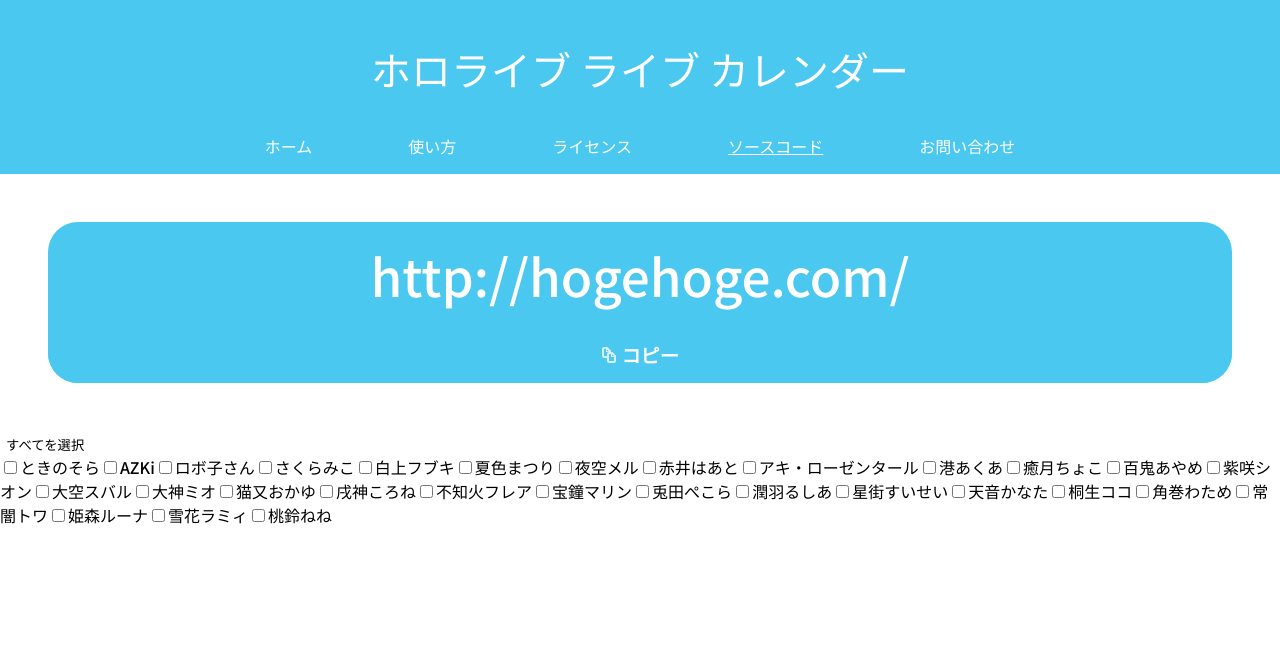
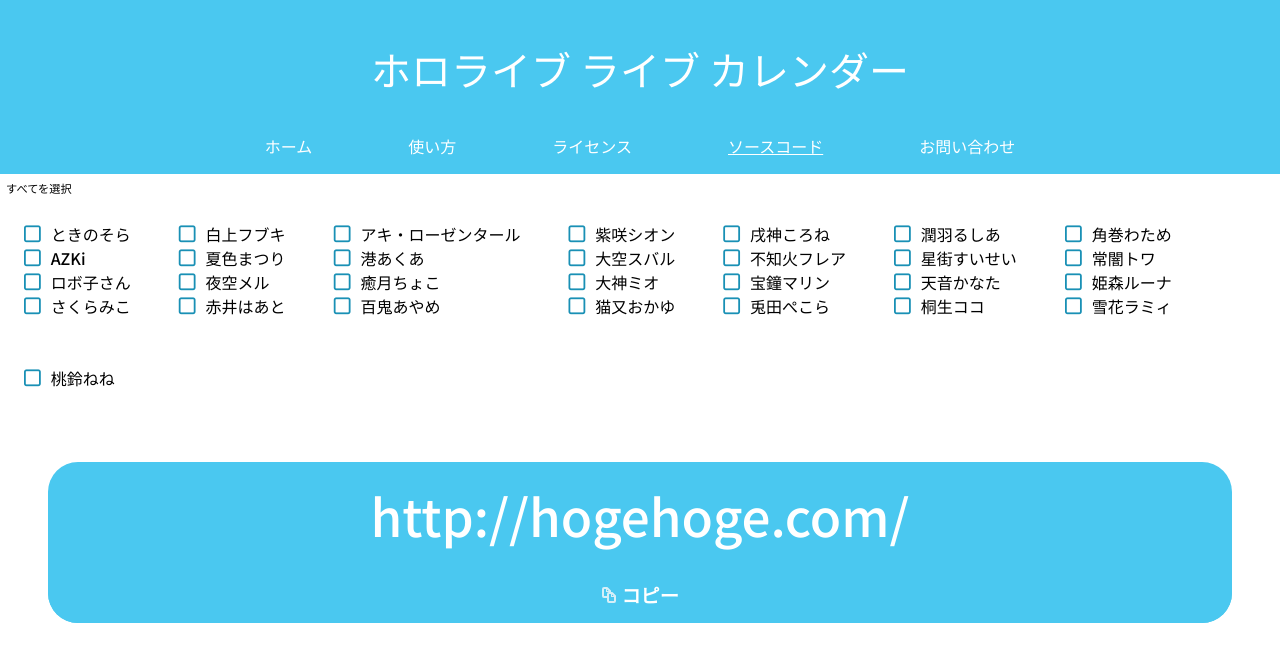
Before and after one commit to isabella232/page, a React (Create React App) app in the folder holo-live-calendar/: page / in a window 1280 px wide. Shown: the top 662 px of the page. Built offline with nearby package versions, Linux system fonts and the light colour scheme.

Commit message:
スタイルの調整

```diff
--- a/holo-live-calendar/src/CreateURL.tsx
+++ b/holo-live-calendar/src/CreateURL.tsx
@@ -87,16 +87,26 @@
    * 各チェックボックスを作成する。
    */
   createCheckBox() {
-    const checkbox = []
-    for(let i = 0; getAllLength() > i; ++i){
-      const name = getIdolData(i)
+    let checkbox = []
+    const slicedCheckbox = []
+    const maxLength = getAllLength()
+    for(let i = 1; maxLength >= i; ++i){
+      const name = getIdolData(i-1)
       checkbox.push(
-        <span>
-          <input type="checkbox" checked={this.state.idols[i]} onChange={this.opURL} data-name={name?.urlName} />{name?.name}
-        </span>
+        <div>
+          <input id={`box${i}`} type="checkbox" checked={this.state.idols[i-1]} onChange={this.opURL} data-name={name?.urlName} />
+          <label htmlFor={`box${i}`}>{name?.name}</label>
+        </div>
       )
+      if(i % 4 == 0 || i === maxLength){
+        slicedCheckbox.push(
+        <div className="checkIdol">
+          {checkbox}
+        </div>)
+        checkbox = []
+      }
     }
-    return checkbox
+    return slicedCheckbox
   }
 
   /**
@@ -123,6 +133,12 @@
   render(){
     return (
       <div>
+        <div className="allSelect">
+          <button onClick={this.allChecks}>
+            {this.state.isAllChecked ? "すべての選択を解除" : "すべてを選択"}
+          </button>
+        </div>
+        {this.createCheckBox()}
         <div className="urlAndCopy">
           <div className="generatedUrl">
             <code>{this.state.url}</code>
@@ -136,12 +152,6 @@
             </CopyToClipBoard>
           </div>
         </div>
-        <div>
-          <button onClick={this.allChecks}>
-            {this.state.isAllChecked ? "すべての選択を解除" : "すべてを選択"}
-          </button>
-        </div>
-        {this.createCheckBox()}
       </div>
     )
   }
--- a/holo-live-calendar/src/Usage.tsx
+++ b/holo-live-calendar/src/Usage.tsx
@@ -9,7 +9,6 @@
     super(props)
 
   }
-
   render() {
     return (
       <div className="usage">
@@ -22,7 +21,7 @@
       <div>設定の左のメニューから<b>カレンダーを追加</b>→<b>URLで追加</b>を押します。</div>
       <div className="image"><img src={usage2} /></div>
       <h3>4. URLを貼り付ける。</h3>
-      先程コピーしたURLを貼り付けて<b>カレンダーを追加</b>を押し、追加します。
+      <div>先程コピーしたURLを貼り付けて<b>カレンダーを追加</b>を押し、追加します。</div>
       </div>
       )
     }
--- a/holo-live-calendar/src/createURL.css
+++ b/holo-live-calendar/src/createURL.css
@@ -1,3 +1,5 @@
+@import url(//netdna.bootstrapcdn.com/font-awesome/3.2.1/css/font-awesome.css);
+
 code{
     font-family: 'Noto Sans JP', sans-serif;
     font-weight: 500;
@@ -45,3 +47,37 @@
   width: 100%;
   border-radius: 0 0 30px 30px;
 }
+
+.checkIdol {
+  display: inline-block;
+  margin: 1.5em;
+}
+
+.allSelect button {
+  font-size: 0.7em;
+  color: black;
+}
+
+label {
+  font-size: 1em;
+  color: black;
+}
+
+
+input[type=checkbox] { display:none; } /* to hide the checkbox itself */
+input[type=checkbox] + label:before {
+  font-family: FontAwesome;
+  display: inline-block;
+  color: #1990b5;
+  font-size: 1.2em;
+}
+
+input[type=checkbox] + label:before {
+   content: "\f096";
+   letter-spacing: 10px;
+}
+
+input[type=checkbox]:checked + label:before {
+   content: "\f046";
+   letter-spacing: 10px;
+}
```
Lines whose indentation alone changed are shown as unchanged.
